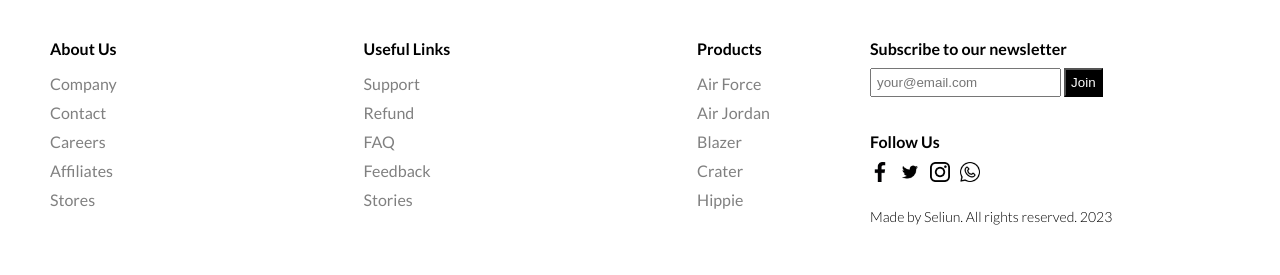
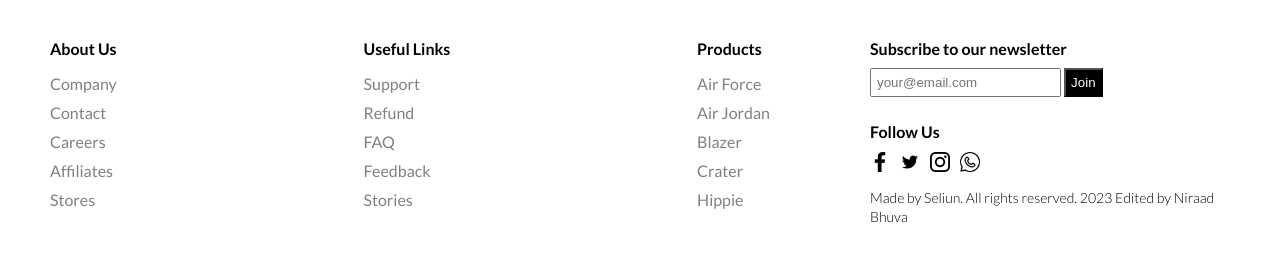
Before and after one commit to devopsnhc003/errorfix, a plain HTML site: page index.html in a window 1280 px wide. Shown: the part 3136-3411 px from the top of the page. Drawn offline with Linux system fonts and the light colour scheme.

Commit message:
update 1

```diff
--- a/index.html
+++ b/index.html
@@ -249,7 +249,7 @@
                 </div>
             </div>
             <div class="footerRightMenu">
-                <span class="copyright">Made by Seliun. All rights reserved. 2023</span>
+                <span class="copyright">Made by Seliun. All rights reserved. 2023 Edited by Niraad Bhuva</span>
             </div>
         </div>
     </footer>
```
